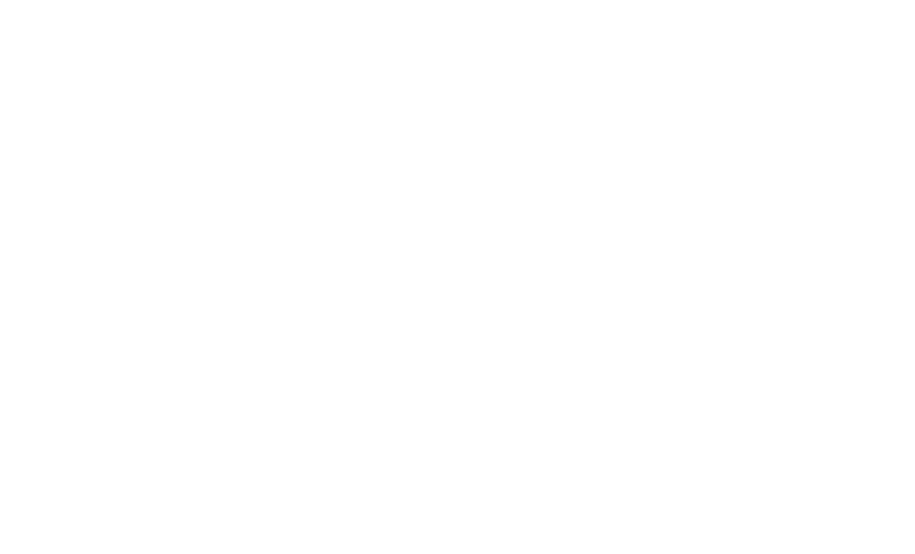
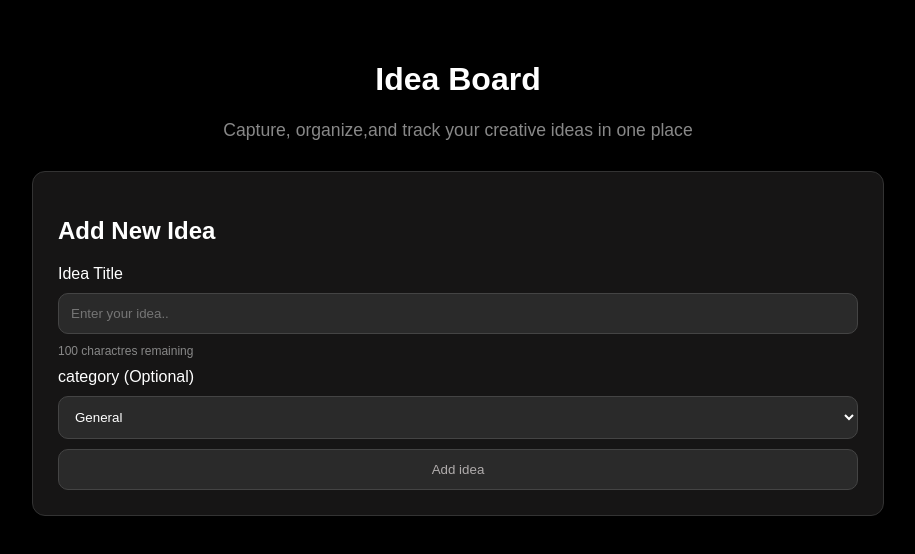
Before and after one commit to Faten01alsafadi/idea-board-team, a React (Vite) app: page / in a window 1280 px wide. Shown: the top 554 px of the page, without its empty margins (182-1097 px from the left). Built offline with nearby package versions, Linux system fonts and the light colour scheme.

Commit message:
dark mode

```diff
--- a/src/App.jsx
+++ b/src/App.jsx
@@ -1,14 +1,11 @@
-
-
-
-function App() {
-
-
-  return (
-    <>
-
-    </>
-  )
+import React from "react";
+import IdeaForm from "./sections/IdeaForm/IdeaForm";
+function App(){
+return(
+<>
+<IdeaForm/>
+</>
+);
 }
 
-export default App
+export default App;
--- a/src/index.css
+++ b/src/index.css
@@ -0,0 +1,7 @@
+body{
+    background-color:black;
+    align-items: center;
+    justify-content: center;
+    margin: 0;
+    padding: 0;
+}
--- a/src/sections/IdeaForm/IdeaForm.jsx
+++ b/src/sections/IdeaForm/IdeaForm.jsx
@@ -1,10 +1,24 @@
 import React from 'react';
 import styles from './IdeaForm.module.css';
-
 export default function IdeaForm() {
     return (
         <div className={styles.container}>
-            <p>Placeholder for IdeaForm Component</p>
+            <h1>Idea Board</h1>
+            <p>Capture, organize,and track your creative ideas in one place</p>
+            <div className={styles.card}>
+                <h2>Add New Idea </h2>
+                {/* <h3>Idea Title</h3> */}
+                <form className={styles.formGroup}>
+                    <label>Idea Title</label>
+                    <input type="text" placeholder='Enter your idea..' />
+                    <span className={styles.inform}>100 charactres remaining</span>
+                    <label>category (Optional)</label>
+                  <select >
+                    <option> General</option>
+                  </select>
+           <button className={styles.actionBtn}>Add idea</button>
+                </form>
+            </div>
         </div>
     );
 }
--- a/src/sections/IdeaForm/IdeaForm.module.css
+++ b/src/sections/IdeaForm/IdeaForm.module.css
@@ -1,4 +1,60 @@
-/* CSS Module for IdeaForm */
+
 .container {
-    /* Add your styles here */
+background-attachment: black;
+color: #fff;
+padding: 40px;
+min-height: 100vh;
+font-family: sans-serif;
+text-align: center;
 }
+.container p{
+    color: #888;
+    font-size: 1.1rem;
+    margin-bottom: 30px;
+    max-width: 600px;
+    margin-left: auto;
+    margin-right: auto;
+}
+.card{
+    background-color: rgb(22, 21, 21);
+    border :1px solid #333;
+    border-radius: 13px;
+    padding: 25px;
+    max-width: 800px;
+    margin: 20px auto;
+    text-align: left;
+}
+.formGroup{
+    display: flex;
+    flex-direction:column ;
+    gap: 10px;
+}
+input,select{
+    background-color: #2a2a2a;
+    border: 1px solid #444;
+    color: white;
+    padding: 12px;
+    border-radius: 10px;
+    outline: none;
+}
+.label{
+    font-weight: bold;
+font-size: 14px;
+margin-top: 10px;
+
+}
+.actionBtn{
+  background-color: #2a2a2a;
+    border: 1px solid #444;
+    color:#b0acac;
+    padding: 12px;
+    border-radius: 10px;
+    outline: none;
+}
+.actionBtn:hover{
+    background-color: #444;
+}
+.inform{
+    color: #888;
+    font-size: 12px;
+}
```
Also changed, not shown: 1 other file (tests, documents, lock files or other folders).
